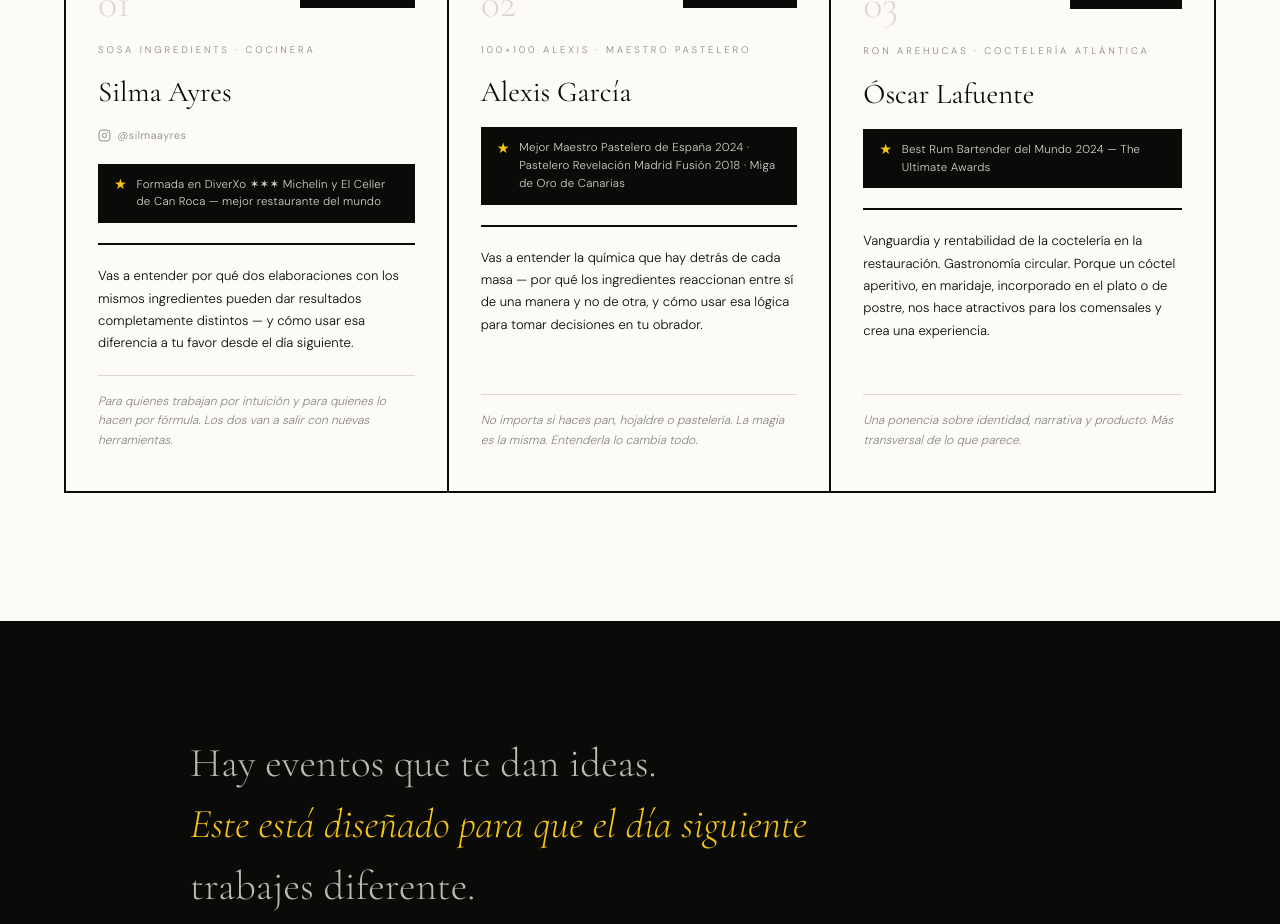
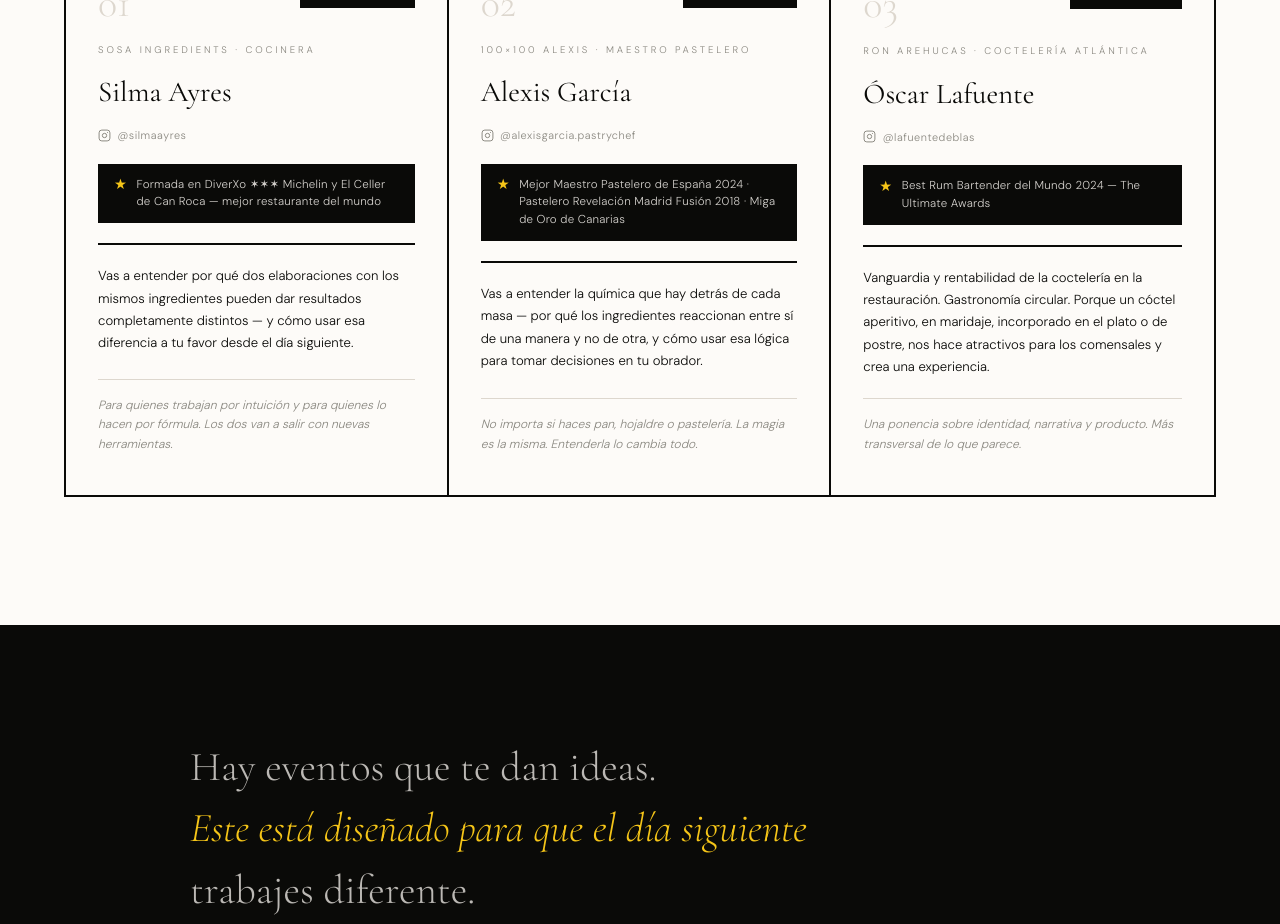
Before and after one commit to Manvott/yellow-craft-academy, a Next.js app: page /en/evento in a window 1280 px wide. Shown: the part 1520-2444 px from the top of the page. Built offline with nearby package versions, Linux system fonts and the light colour scheme.

Commit message:
feat: Instagram @alexisgarcia.pastrychef y @lafuentedeblas en cards ponentes

```diff
--- a/components/landing/LandingClient.tsx
+++ b/components/landing/LandingClient.tsx
@@ -31,7 +31,7 @@ const PONENTES = [
     marca: '100×100 ALEXIS · Maestro Pastelero',
     nombre: 'Alexis García',
     foto: '/ponentes/alexis-garcia.jpg',
-    ig: null,
+    ig: 'alexisgarcia.pastrychef',
     premio: 'Mejor Maestro Pastelero de España 2024 · Pastelero Revelación Madrid Fusión 2018 · Miga de Oro de Canarias',
     resultado: 'Vas a entender la química que hay detrás de cada masa — por qué los ingredientes reaccionan entre sí de una manera y no de otra, y cómo usar esa lógica para tomar decisiones en tu obrador.',
     para: 'No importa si haces pan, hojaldre o pastelería. La magia es la misma. Entenderla lo cambia todo.',
@@ -42,7 +42,7 @@ const PONENTES = [
     marca: 'RON AREHUCAS · Coctelería atlántica',
     nombre: 'Óscar Lafuente',
     foto: '/ponentes/oscar-final.jpg',
-    ig: null,
+    ig: 'lafuentedeblas',
     premio: 'Best Rum Bartender del Mundo 2024 — The Ultimate Awards',
     resultado: 'Vanguardia y rentabilidad de la coctelería en la restauración. Gastronomía circular. Porque un cóctel aperitivo, en maridaje, incorporado en el plato o de postre, nos hace atractivos para los comensales y crea una experiencia.',
     para: 'Una ponencia sobre identidad, narrativa y producto. Más transversal de lo que parece.',
```
